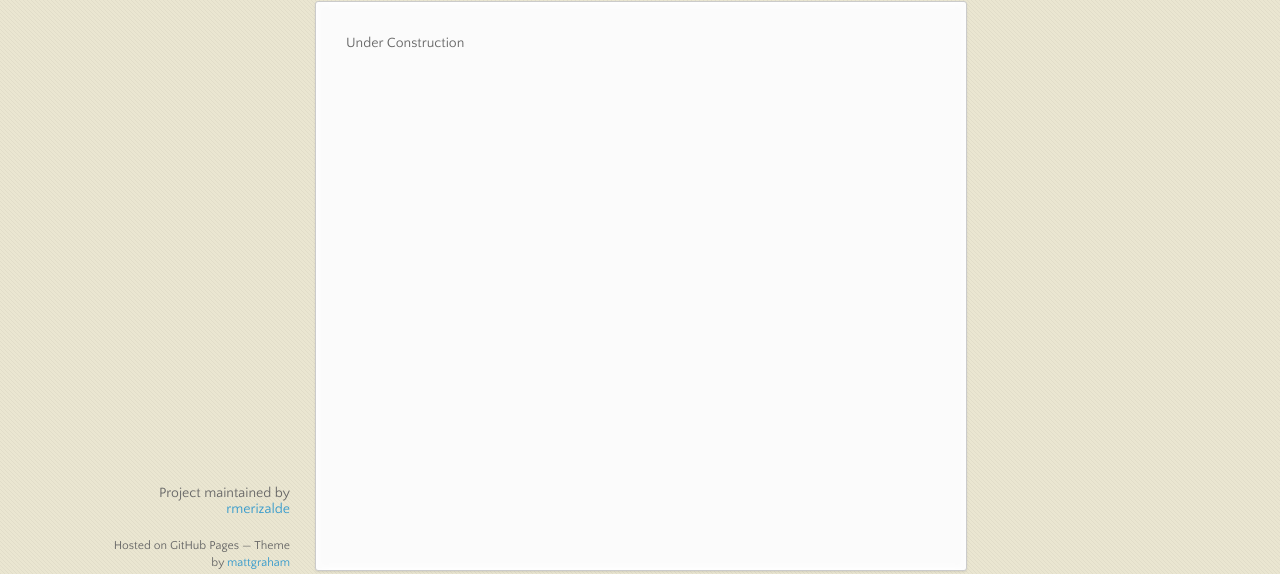
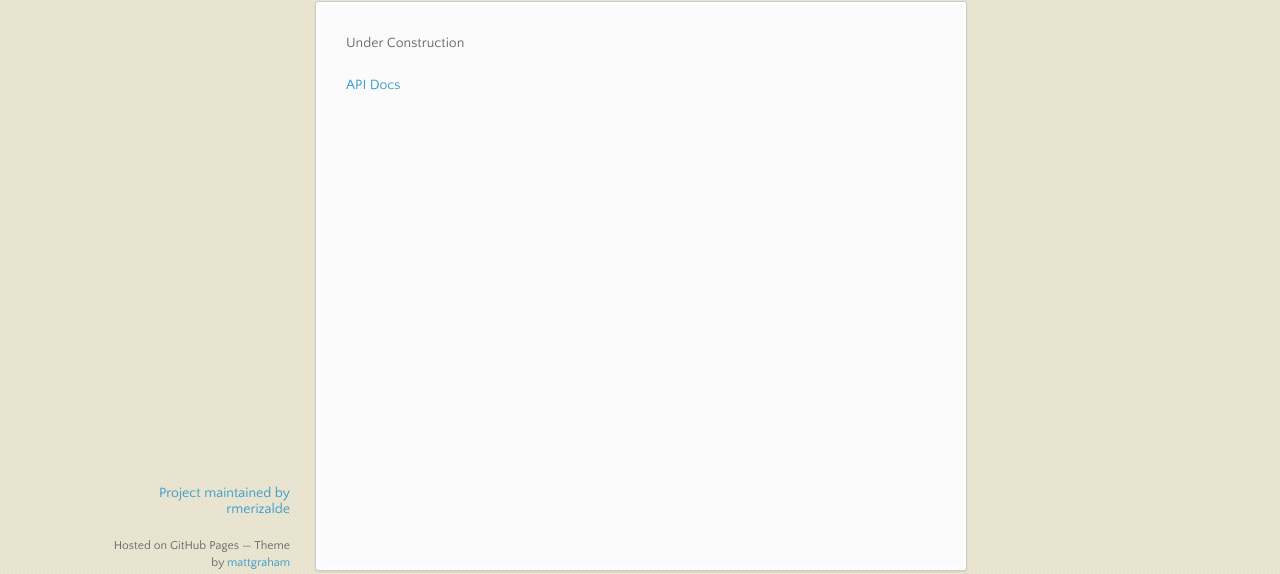
Before and after one commit to rmerizalde/opencommercesearch, a plain HTML site: page index.html in a window 1280 px wide. Shown: the part 189-763 px from the top of the page. Drawn offline with nearby package versions, Linux system fonts and the light colour scheme.

Commit message:
Update main index

```diff
--- a/index.html
+++ b/index.html
@@ -40,6 +40,7 @@
       </nav>
       <section>
         <p>Under Construction</p>
+        <p><a href="http://www.opencommercesearch.org/docs/">API Docs</p>
       </section>
       <footer>
         <p>Project maintained by <a href="https://github.com/rmerizalde">rmerizalde</a></p>
```
